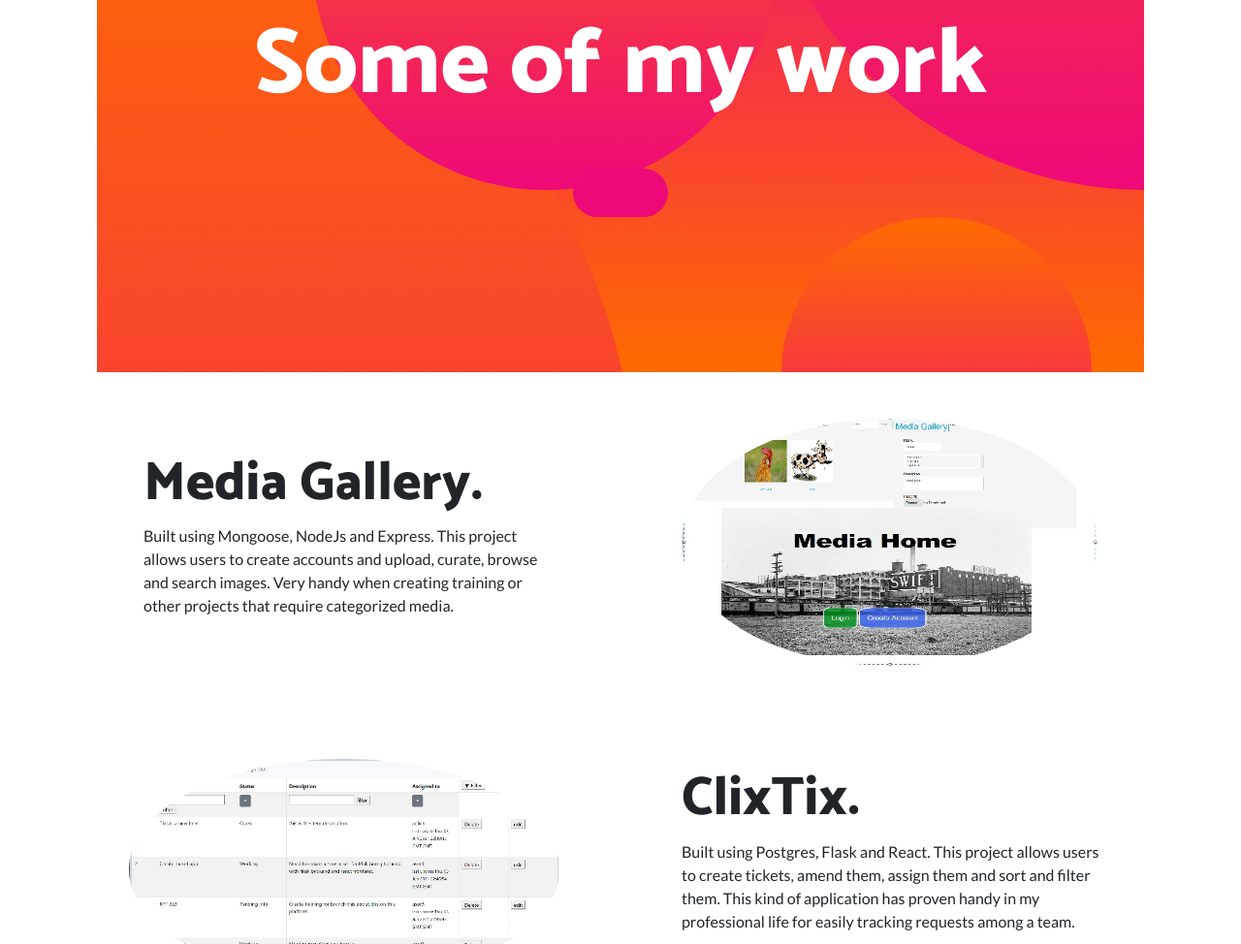
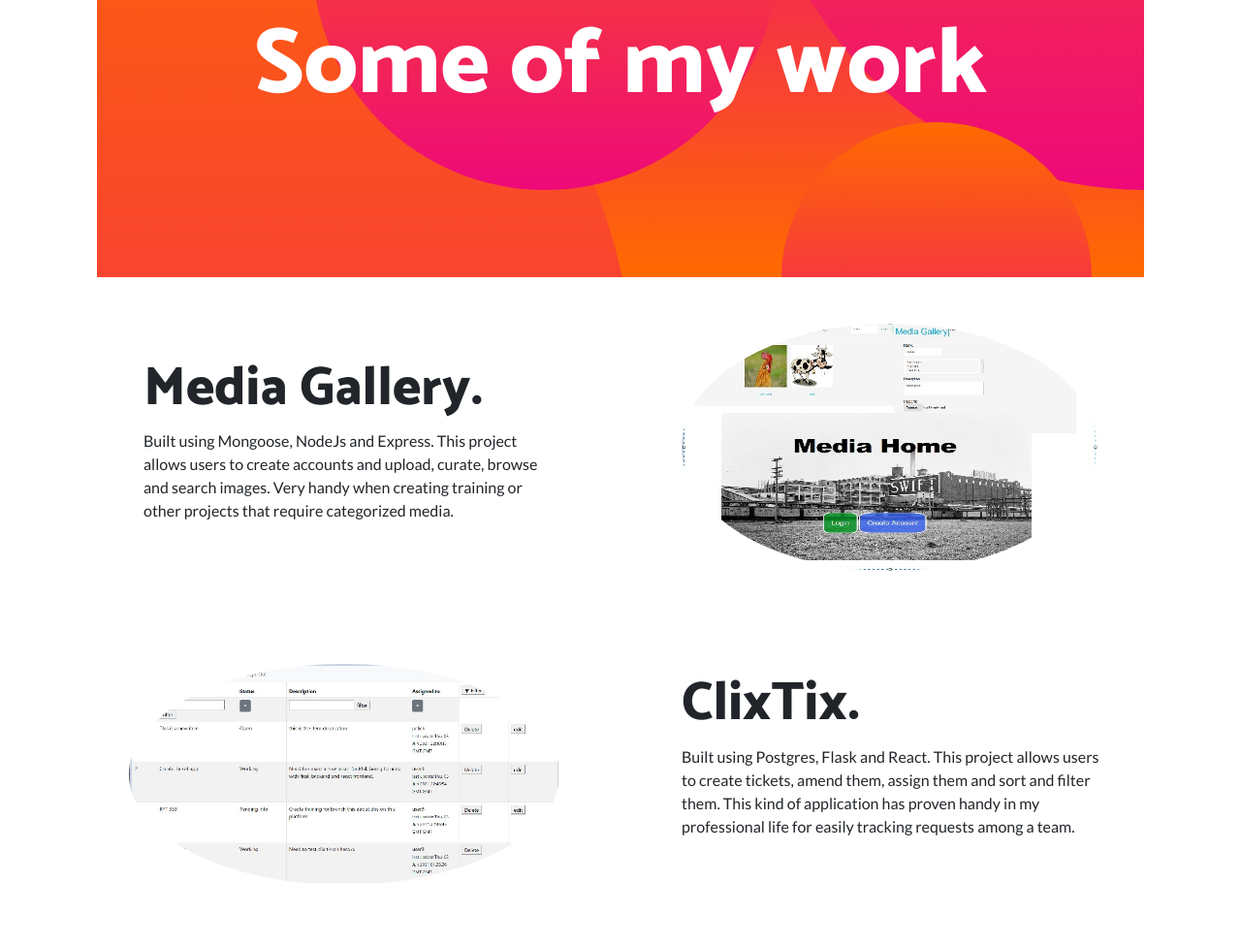
Before and after one commit to TheRightClick/portfolio, a plain HTML site: page index.html in a window 1280 px wide. Shown: the part 1713-2687 px from the top of the page at 97% size. Drawn offline with Linux system fonts and the light colour scheme.

Commit message:
fix typo

```diff
--- a/index.html
+++ b/index.html
@@ -79,7 +79,7 @@
                     <div class="masthead-content">
                         <div class="container">
                             <h1 class="masthead-heading mb-0">Some of my work</h1>
-                            <h2 class="masthead-subheading mb-0"></h2><a class="btn btn-primary btn-xl rounded-pill mt-5" role="button" href="#"></a></div>
+                            <h2 class="masthead-subheading mb-0"></h2></div>
                     </div>
                     <div class="bg-circle-1 bg-circle"></div>
                     <div class="bg-circle-2 bg-circle"></div>
```
